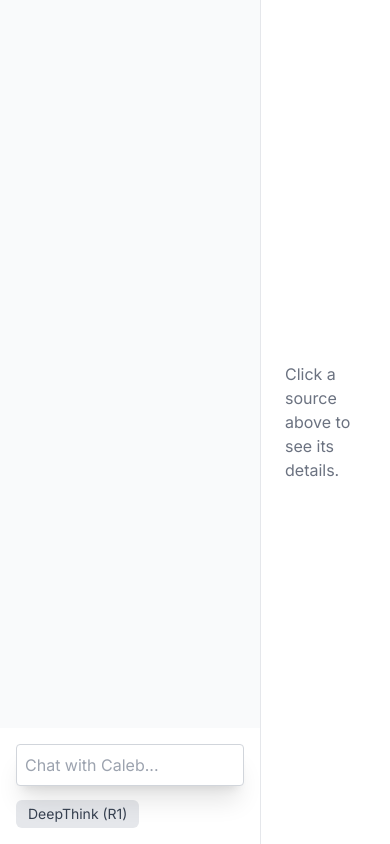
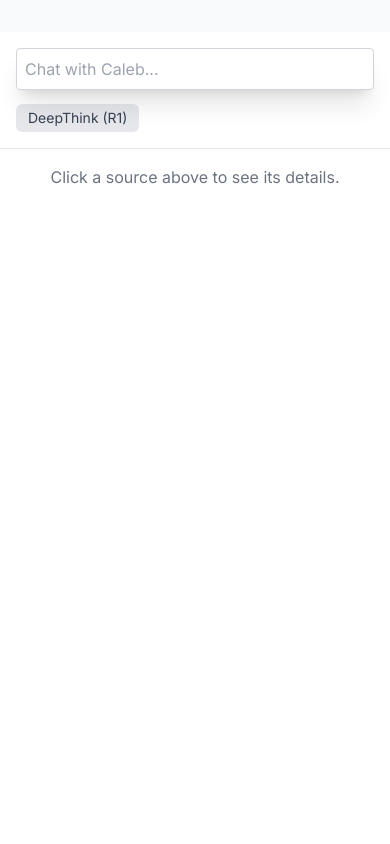
Before and after one commit to mike-v2/yt-rag, a Next.js app: page / in a window 390 px wide. Built offline with nearby package versions, Linux system fonts and the light colour scheme.

Commit message:
Improve page responsiveness

```diff
--- a/app/page.tsx
+++ b/app/page.tsx
@@ -1,11 +1,11 @@
 'use client';
 
-import { useState } from 'react';
+import { useState, useRef, useEffect } from 'react';
 
 import ReactMarkdown from 'react-markdown';
 import remarkGfm from 'remark-gfm';
+import { useChat } from 'ai/react';
 
-import { useChat } from 'ai/react';
 import ChatInput from '@/components/ChatInput';
 import SourcesBar from '@/components/SourcesBar';
 import SourceDetail from '@/components/SourceDetail';
@@ -15,6 +15,7 @@ import { Source } from '@/types';
 export default function Chat() {
   const [useReasoner, setUseReasoner] = useState(false);
   const [selectedSource, setSelectedSource] = useState<Source | null>(null);
+  const sourceDetailRef = useRef<HTMLDivElement>(null);
   const {
     messages,
     input,
@@ -35,20 +36,29 @@ export default function Chat() {
   const showLoadingIndicator =
     isLoading && messages[messages.length - 1]?.role === 'user';
 
+  useEffect(() => {
+    if (selectedSource && sourceDetailRef.current && window.innerWidth < 1024) {
+      sourceDetailRef.current.scrollIntoView({
+        behavior: 'smooth',
+      });
+    }
+  }, [selectedSource]);
+
   return (
-    <div className='grid h-screen grid-cols-12'>
-      <div className='col-span-8 flex h-screen flex-col bg-gray-50'>
+    <div className='flex flex-col lg:grid lg:h-screen lg:grid-cols-12'>
+      {/* Main chat area */}
+      <div className='flex h-full flex-col bg-gray-50 lg:col-span-8 lg:h-screen'>
         <SourcesBar
           sources={sources}
           selectedSource={selectedSource}
           setSelectedSource={setSelectedSource}
         />
-        <div className='flex-grow overflow-y-auto p-8'>
+        <div className='flex-grow overflow-y-auto p-4 sm:p-6 lg:p-8'>
           <div className='flex flex-col gap-4'>
             {messages.map((m) => (
               <div
                 key={m.id}
-                className='prose max-w-none rounded-md border p-4'
+                className='prose max-w-none rounded-md border p-3 sm:p-4'
               >
                 <span className='font-bold'>
                   {m.role === 'user' ? 'You: ' : 'Caleb: '}
@@ -65,7 +75,7 @@ export default function Chat() {
               </div>
             ))}
             {showLoadingIndicator && (
-              <div className='rounded-md border p-4'>
+              <div className='rounded-md border p-3 sm:p-4'>
                 <span className='font-bold'>Caleb: </span>
                 <LoadingIndicator />
               </div>
@@ -73,7 +83,7 @@ export default function Chat() {
           </div>
         </div>
 
-        {error && <div>{error.message}</div>}
+        {error && <div className='p-4'>{error.message}</div>}
 
         <ChatInput
           handleSubmit={handleSubmit}
@@ -84,7 +94,11 @@ export default function Chat() {
         />
       </div>
 
-      <div className='col-span-4 h-screen overflow-y-auto border-l p-6'>
+      {/* Source detail sidebar */}
+      <div
+        ref={sourceDetailRef}
+        className='h-full overflow-y-auto border-t p-4 sm:p-6 lg:col-span-4 lg:h-screen lg:border-l lg:border-t-0'
+      >
         <SourceDetail source={selectedSource} />
       </div>
     </div>
```
